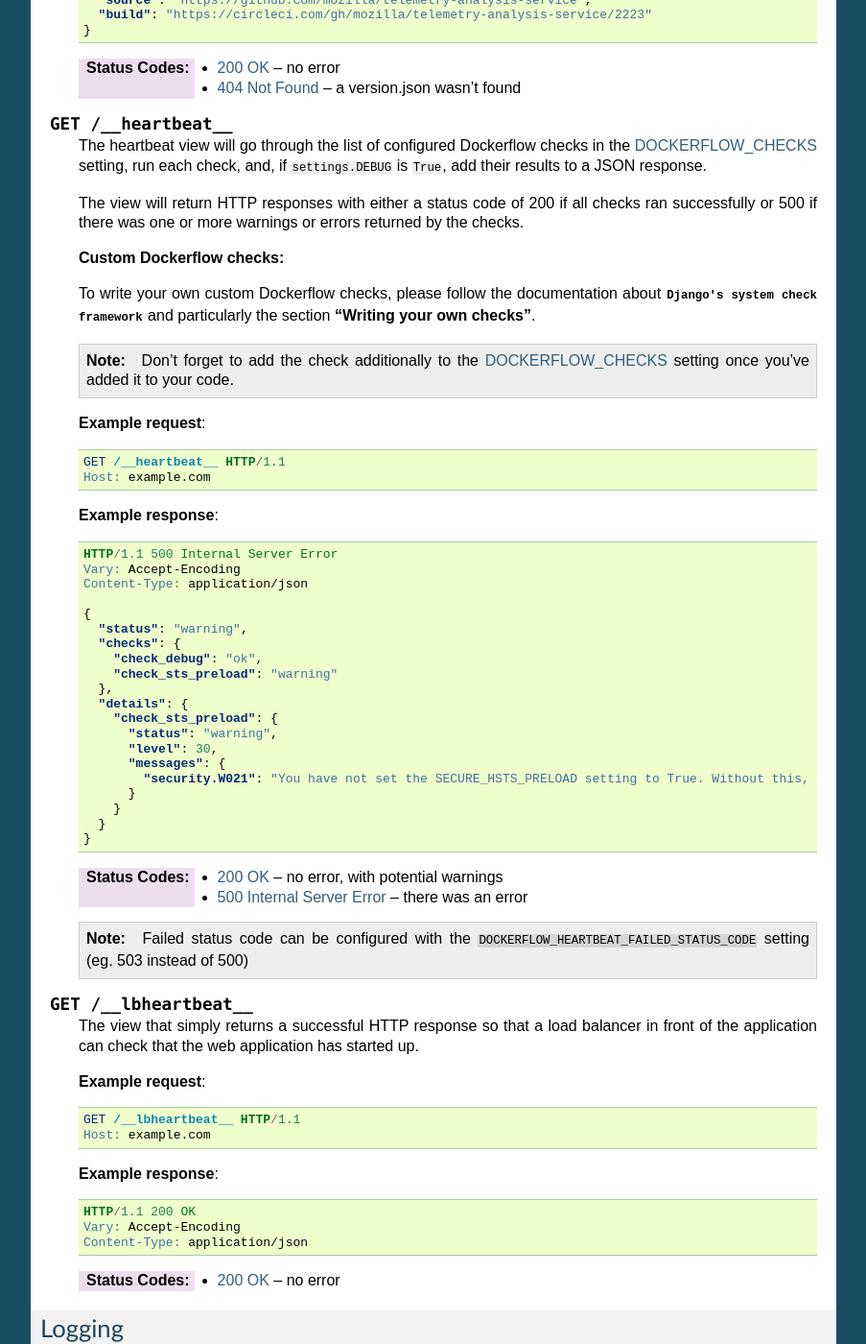
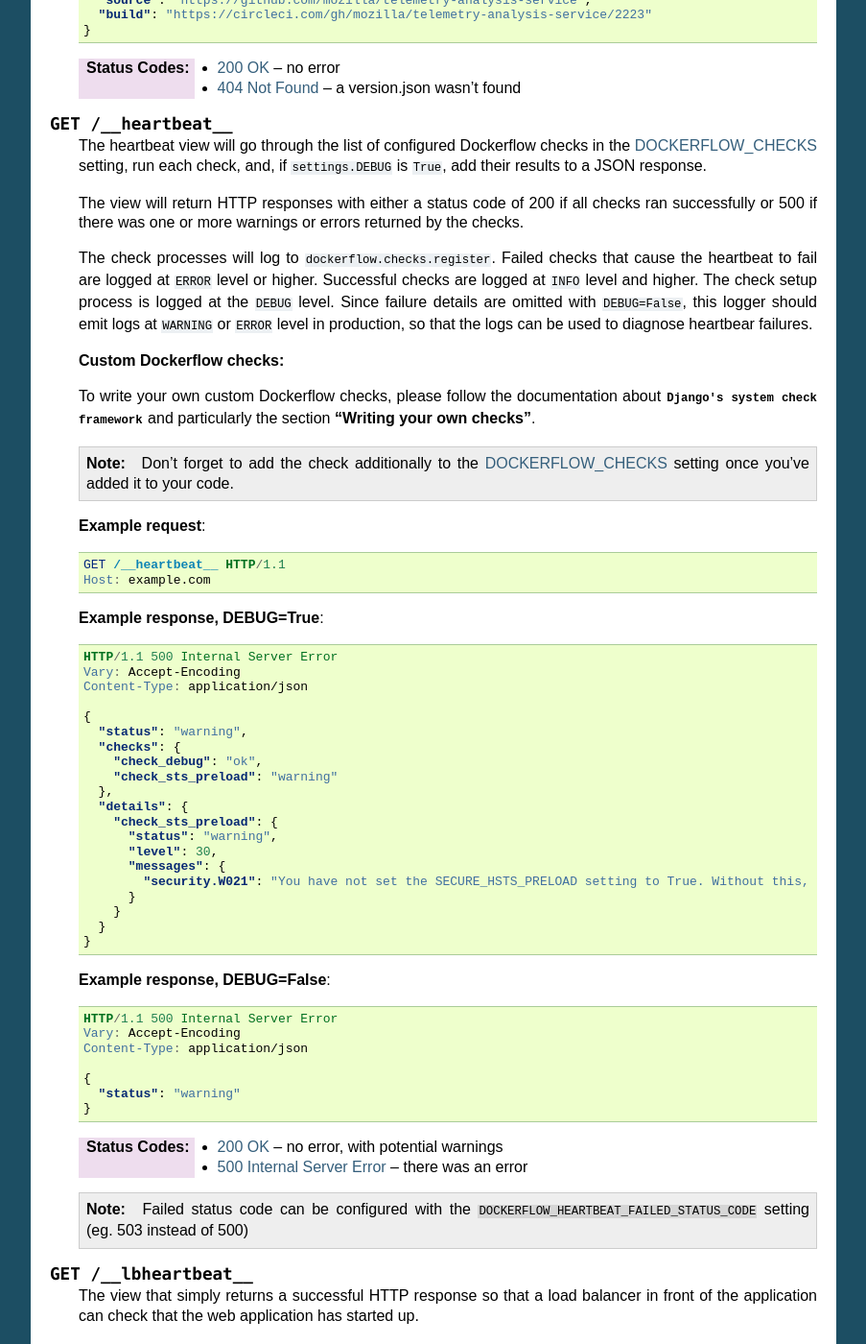
Before and after one commit to mozilla-services/python-dockerflow, a Sphinx documentation site: the page built from docs/django.rst, in a window 1280 px wide and 1400 px high, scrolled down 3937 px. Shown: the whole window at 96% size, without its empty margins (198-1101 px from the left). Built offline with Sphinx 7.4.7, drawn with Linux system fonts in a browser that asks for light colours; some of the changed text lies outside the part shown.

Commit message:
Add dockerflow.checks.register to log config

```diff
--- a/docs/django.rst
+++ b/docs/django.rst
@@ -295,6 +295,14 @@ spec:
    all checks ran successfully or 500 if there was one or more warnings or
    errors returned by the checks.
 
+   The check processes will log to ``dockerflow.checks.register``. Failed
+   checks that cause the heartbeat to fail are logged at ``ERROR`` level
+   or higher. Successful checks are logged at ``INFO`` level and higher.
+   The check setup process is logged at the ``DEBUG`` level. Since failure
+   details are omitted with ``DEBUG=False``, this logger should emit logs
+   at ``WARNING`` or ``ERROR`` level in production, so that the logs can
+   be used to diagnose heartbear failures.
+
    **Custom Dockerflow checks:**
 
    To write your own custom Dockerflow checks, please follow the documentation
@@ -312,7 +320,7 @@ spec:
       GET /__heartbeat__ HTTP/1.1
       Host: example.com
 
-   **Example response**:
+   **Example response, DEBUG=True**:
 
    .. sourcecode:: http
 
@@ -335,6 +343,18 @@ spec:
             }
           }
         }
+      }
+
+   **Example response, DEBUG=False**:
+
+   .. sourcecode:: http
+
+      HTTP/1.1 500 Internal Server Error
+      Vary: Accept-Encoding
+      Content-Type: application/json
+
+      {
+        "status": "warning"
       }
 
    :statuscode 200: no error, with potential warnings
@@ -404,6 +424,10 @@ configure **at least** the ``request.summary`` logger that way::
             'request.summary': {
                 'handlers': ['console'],
                 'level': 'DEBUG',
+            },
+            'dockerflow.checks.register': {
+                'handlers': ['console'],
+                'level': 'WARNING',
             },
         }
     }
```
